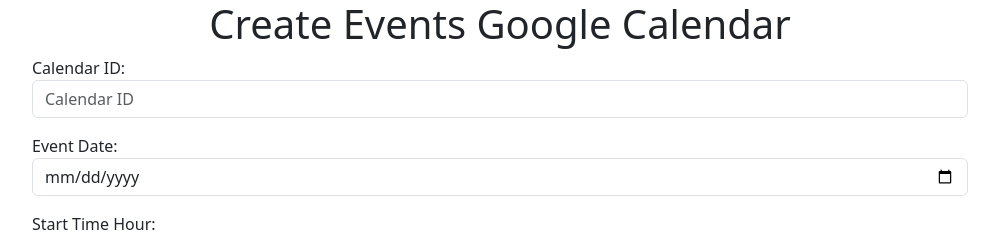
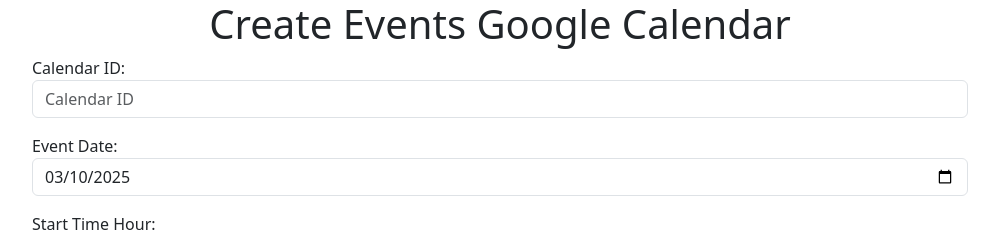
Before and after one commit to Mascalerino/events-google-calendar, an Angular app: page / in a window 1280 px wide. Shown: the top 236 px of the page, without its empty margins (140-1139 px from the left). Built offline with nearby package versions, Linux system fonts and the light colour scheme.

Commit message:
Update eventDate initialization in AppComponent

```diff
--- a/src/app/app.component.ts
+++ b/src/app/app.component.ts
@@ -13,7 +13,7 @@
 export class AppComponent {
   eventTitles: string[] = [''];
   calendarId: string = '';
-  eventDate: string = '';
+  eventDate: string = new Date().toISOString().split('T')[0];
   startTimeHour: number = 9;
   startTimeMinute: number = 0;
   eventDuration: number | null = null;
@@ -53,13 +53,12 @@
    */
   resetForm() {
     this.eventTitles = [''];
-    this.calendarId = '';
-    this.eventDate = '';
+    this.eventDate = new Date().toISOString().split('T')[0];
     this.startTimeHour = 9;
     this.startTimeMinute = 0;
     this.eventDuration = null;
     this.formSubmitted = false;
-    this.generatedScript = ''; // Clear generated script
+    this.generatedScript = '';
   }
 
   /**
```
Also changed, not shown: 1 other file (tests, documents, lock files or other folders).
